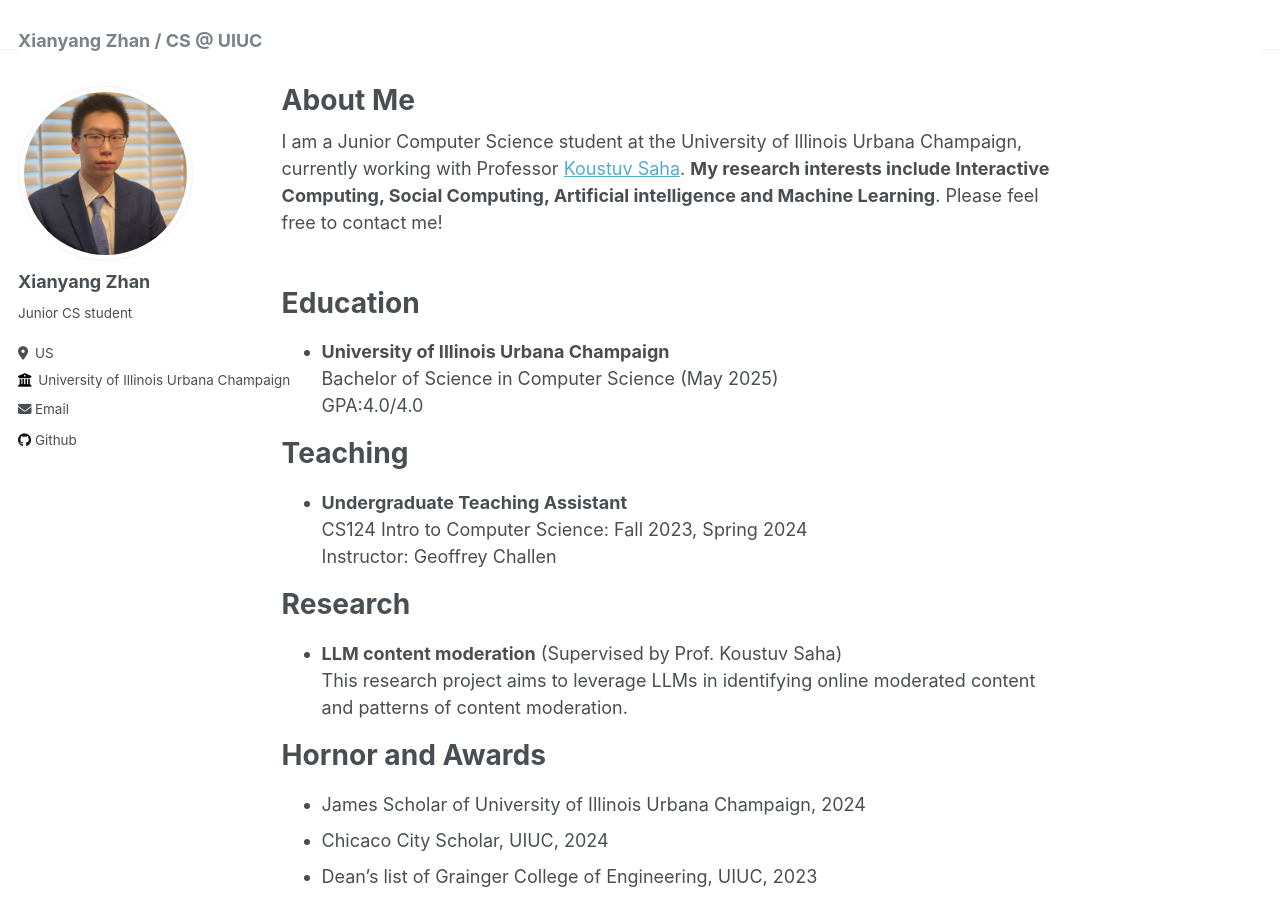
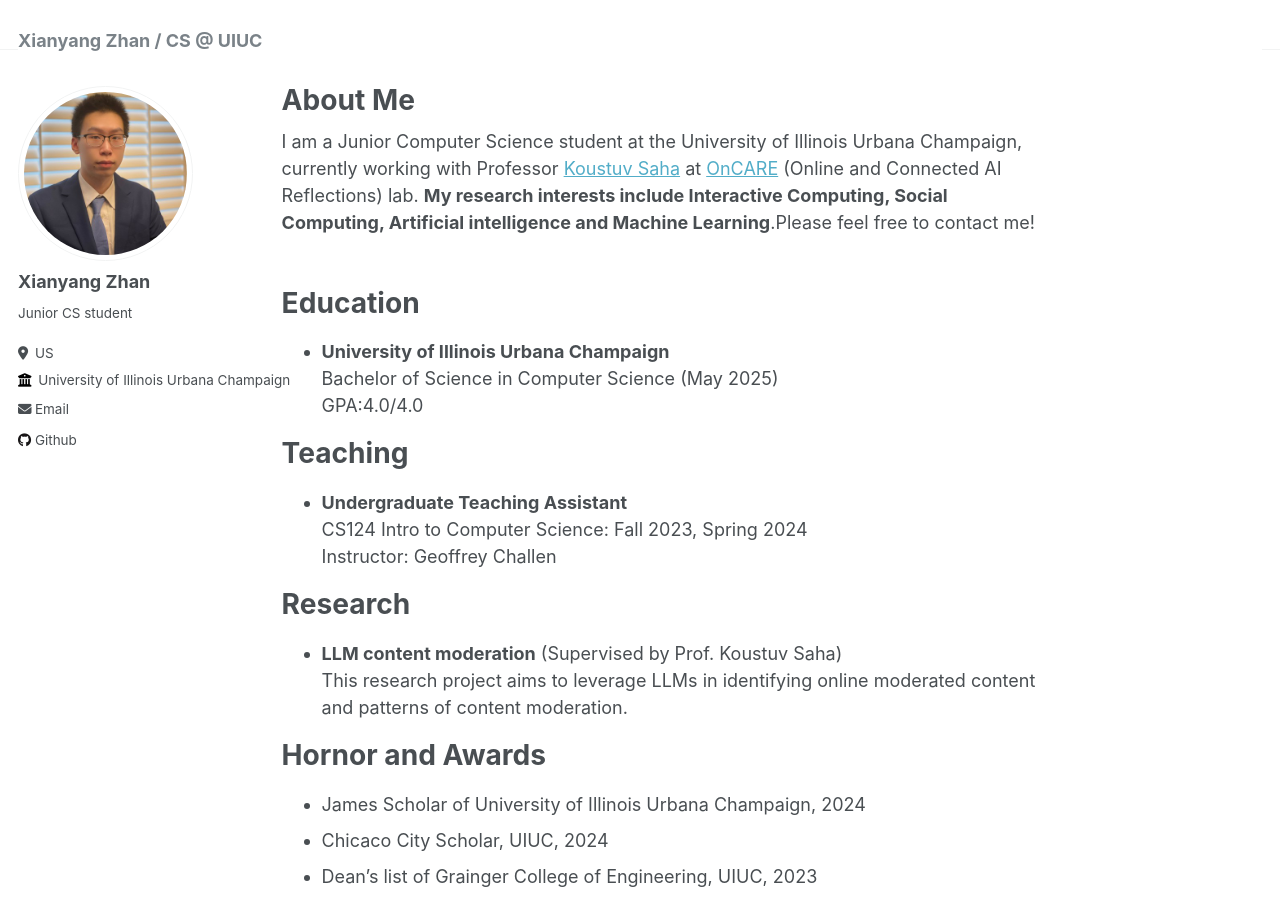
Before and after one commit to xzhan0/xzhan0.github.io, a Jekyll site: the page built from _pages/about.md, in a window 1280 px wide and 900 px high. Built offline with Jekyll 4.4.1, drawn with Linux system fonts in a browser that asks for light colours.

Commit message:
Update about.md

```diff
--- a/_pages/about.md
+++ b/_pages/about.md
@@ -6,7 +6,7 @@
   - /about/
   - /about.html
 ---
-I am a Junior Computer Science student at the University of Illinois Urbana Champaign, currently working with Professor [Koustuv Saha](https://koustuv.com/). **My research interests include Interactive Computing, Social Computing, Artificial intelligence and Machine Learning**. Please feel free to contact me!
+I am a Junior Computer Science student at the University of Illinois Urbana Champaign, currently working with Professor [Koustuv Saha](https://koustuv.com/) at [OnCARE](https://oncare.cs.illinois.edu/people/) (Online and Connected AI Reflections) lab. **My research interests include Interactive Computing, Social Computing, Artificial intelligence and Machine Learning**.Please feel free to contact me!
 <br/>
 <br/>
 
```
